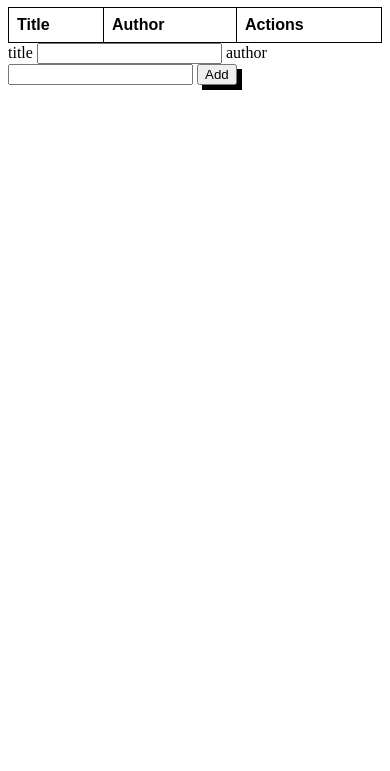
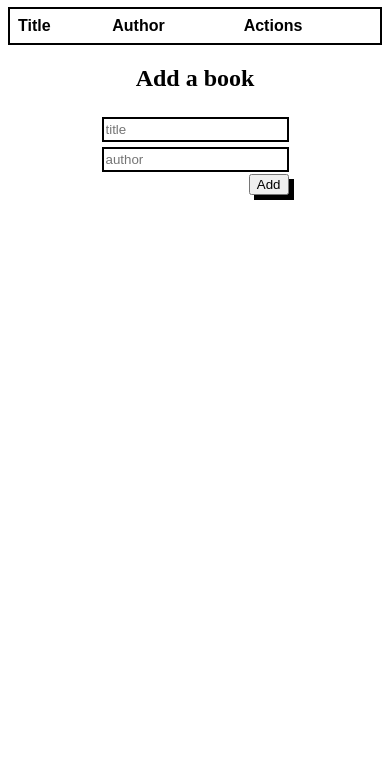
Before and after one commit to Wikitelmex/awesome-books, a plain HTML site: page index.html in a window 390 px wide. Shown: the part 73-844 px from the top of the page. Drawn offline with Linux system fonts and the light colour scheme.

Commit message:
form styled with responsiveness

```diff
--- a/index.html
+++ b/index.html
@@ -12,10 +12,10 @@
             font-family: arial, sans-serif;
             border-collapse: collapse;
             width: 100%;
+            border: 2px solid black;
             }
 
             td, th {
-            border: 1px solid black;
             text-align: left;
             padding: 8px;
             }
@@ -26,9 +26,38 @@
             button {
                 box-shadow: 5px 5px;
             }
+
+            h1, h2 {
+                text-align: center;
+            }
+
+            form {
+                display: flex;
+                flex-direction: column;
+                width: 50%;
+                margin: 0 auto;
+
+            }
+
+            .btn {
+                display: flex;
+                justify-content: flex-end;
+                margin-top: 2px;
+            }
+
+            input {
+                border: 2px solid black;
+                margin-top: 5px;
+                height: 1.2rem;
+            }
+
+            section {
+                margin-top: 5px;
+            }
         </style>
     </head>
     <body>
+
         <h1>Awesome books</h1>
 
         <!--content generated with js TABLE-->
@@ -42,16 +71,22 @@
 
 
         <!--Form to add book-->
+        <section>
+            <h2>Add a book</h2>
+
         <form name="saveBook" id="saveBook">
             <label for="title">
-        title
+
             </label>
-            <input type="text" name="title" id="title" >
-            <label for="author">author</label>
-            <input type="text" name="title" id="author" >
-            <button type="button" onclick="AddBookM()" id="add">Add</button>
+            <input type="text" name="title" id="title" placeholder="title" >
+            <label for="author"></label>
+            <input type="text" name="title" id="author" placeholder="author" >
+            <div class="btn">
+                <button type="button" onclick="AddBookM()" id="add">Add</button>
+            </div>
+
         </form>
-
+    </section>
         <script src="./script/array.js"></script>
         <script src="./script/localstorageactions.js"></script>
         <script src="./script/domtable.js"></script>
```
